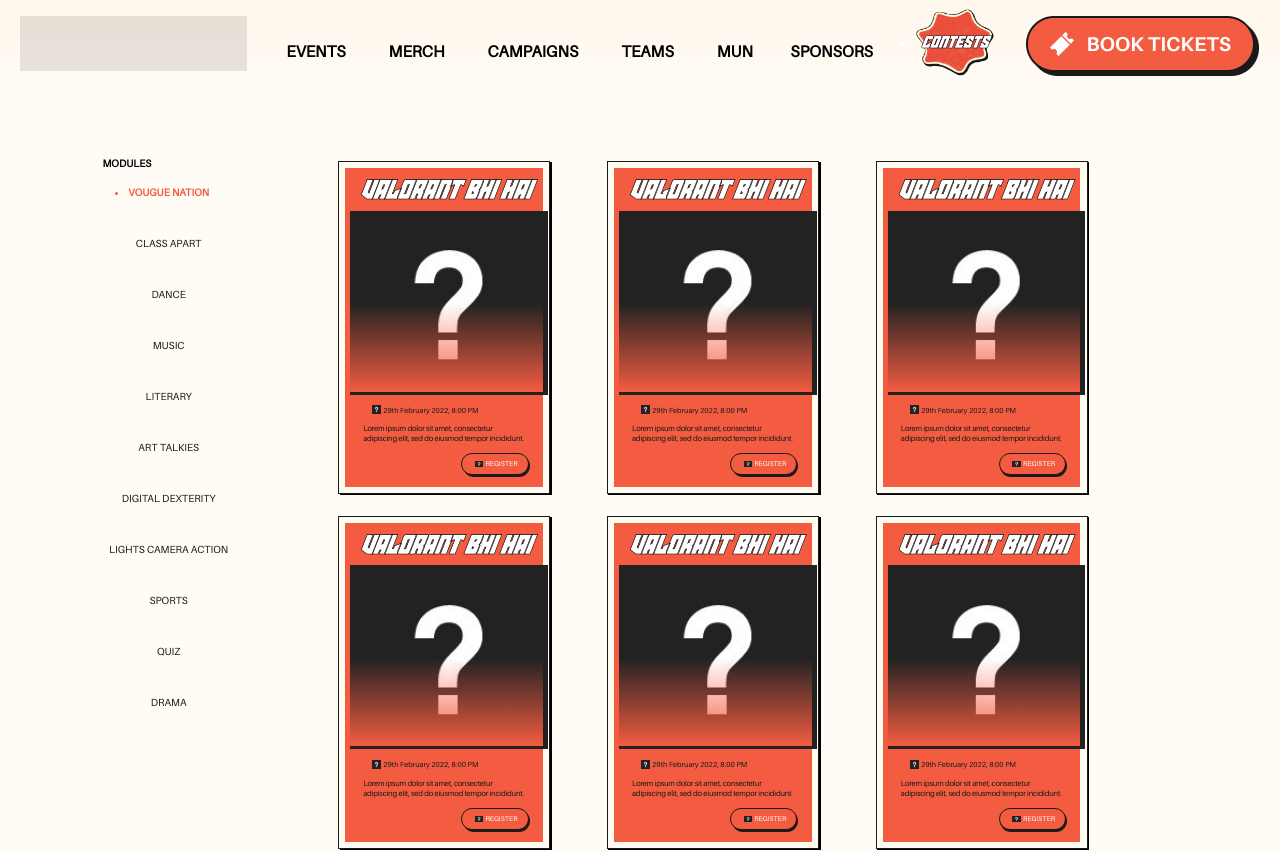
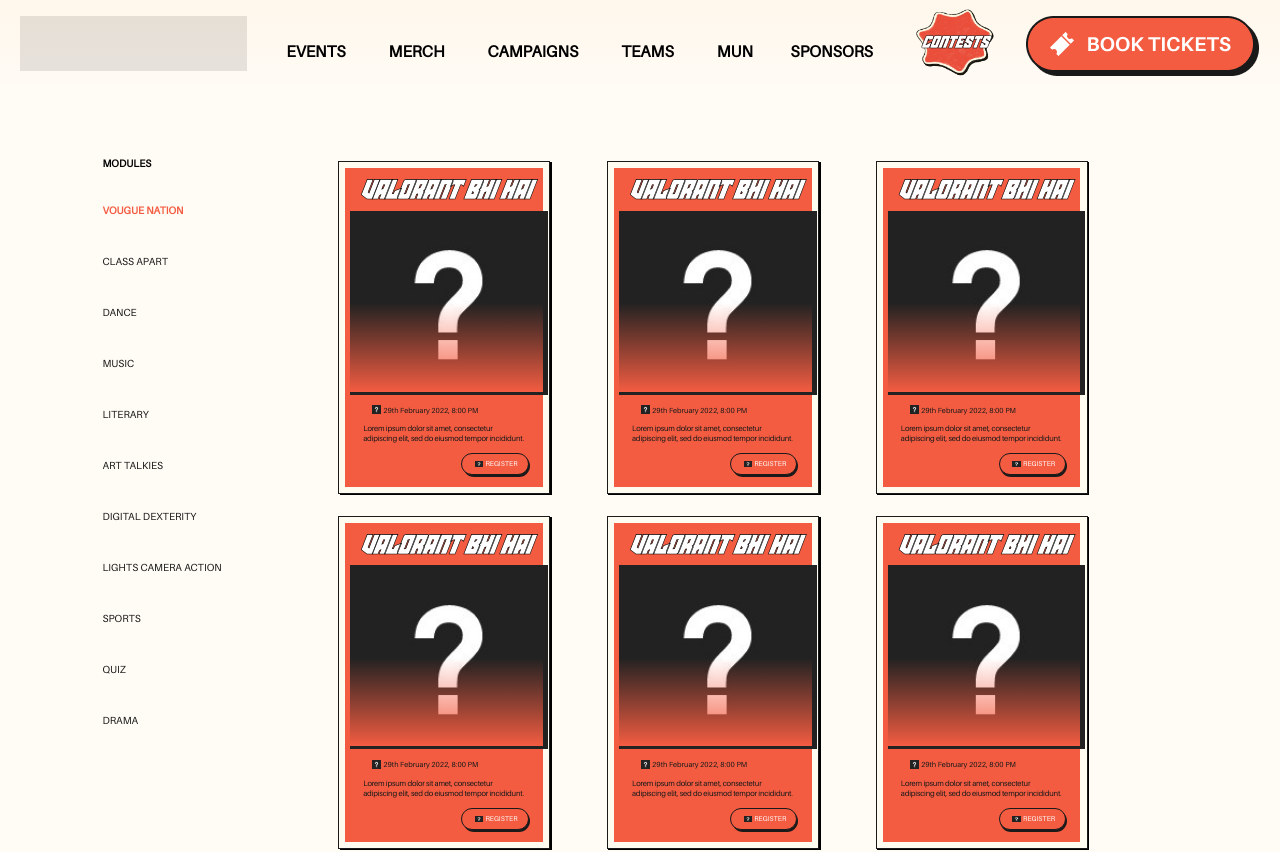
Before and after one commit to codewithoutload/hero_section, a React (Create React App) app: page /Contests/vn in a window 1280 px wide. Shown: the top 852 px of the page. Built offline with nearby package versions, Linux system fonts and the light colour scheme; a web font is replaced by a local one; what panolens would draw is missing.

Commit message:
dot removed

```diff
--- a/src/Components/Contests/Contests.css
+++ b/src/Components/Contests/Contests.css
@@ -303,7 +303,7 @@
 	position: absolute;
 	left: 8%;
 	top:9.2rem;
-	height: 29rem;
+	height: 7rem;
 	width: 18rem;
 	display: flex;
 	flex-direction: column;
@@ -324,8 +324,9 @@
 	display: flex;
 	flex-direction: column;
 	justify-content: space-between;
-	height: 25.5rem;
+	height: 1rem;
 	width: 18rem;
+	align-items: flex-start;
 }
 
 .sidebar1 a{
@@ -336,6 +337,7 @@
 .sidebar1 .mlist .active {
 	color: #F35C41;
 	font-weight: 600;
+	display: flex;
 }
 
 .sidebar1 b{
--- a/src/Components/Events/Events.css
+++ b/src/Components/Events/Events.css
@@ -378,6 +378,10 @@
 
 }
 
+.active {
+	display: flex;
+}
+
 .sidebar11 a{
 	text-decoration: none;
 }
```
